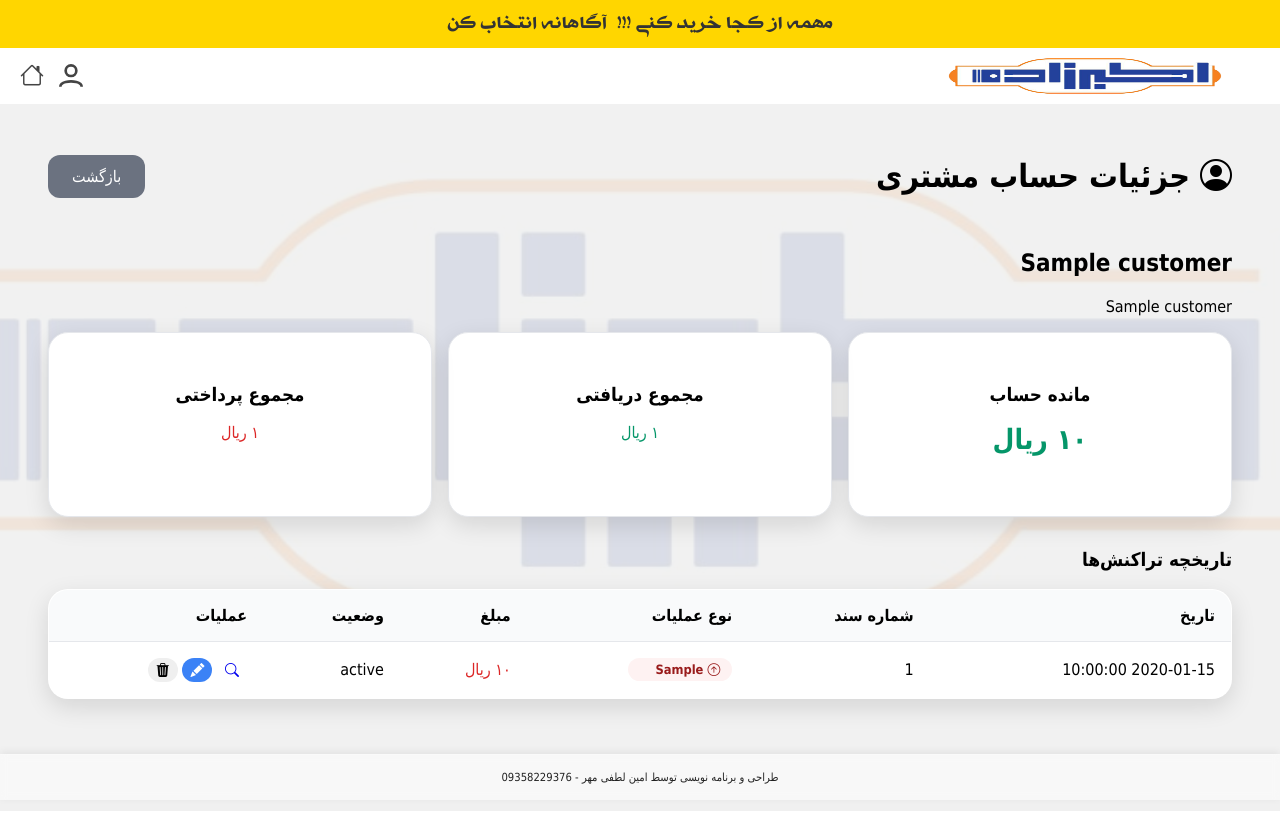
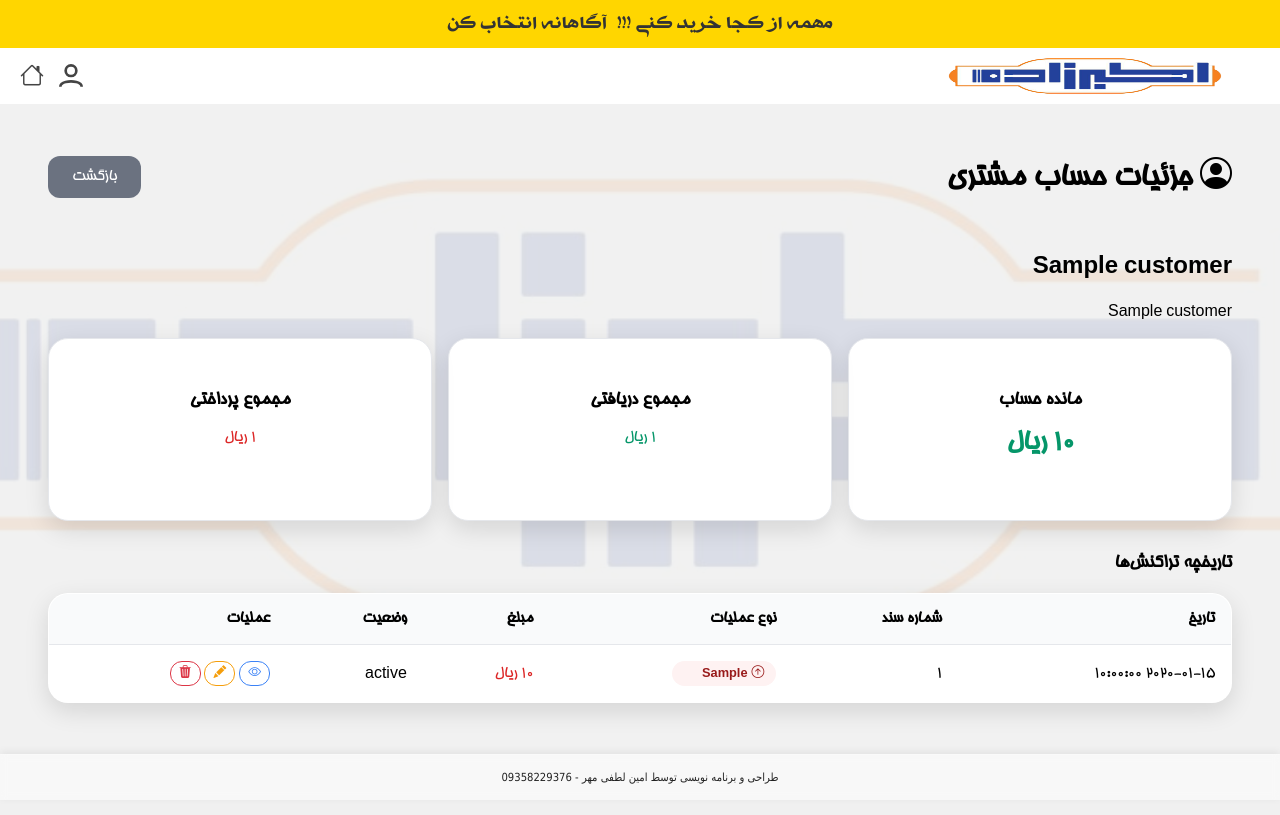
Before and after one commit to aminmehr1987-cloud/sefareshat_project, a Django app: template products/templates/products/customer_balance_detail.html in a window 1280 px wide. Run offline with Django 5.2, Linux system fonts and the light colour scheme; the template is opened without the code that fills it: most values are stand-ins (such as "Sample title", 1, 10 or a date in 2020).

Commit message:
Update products feature and fix models

```diff
--- a/products/templates/products/customer_balance_detail.html
+++ b/products/templates/products/customer_balance_detail.html
@@ -86,19 +86,19 @@
                     </td>
                     <td>
                         <div class="btn-group" role="group">
-                            <a href="{% url 'products:financial_operation_detail' operation.id %}" class="btn btn-sm btn-info" title="مشاهده جزئیات">
-                                <i class="bi bi-search"></i>
+                            <a href="{% url 'products:financial_operation_detail' operation.id %}" class="btn btn-sm btn-outline-primary" title="مشاهده جزئیات">
+                                <i class="bi bi-eye"></i>
                             </a>
                             {% if not operation.is_deleted and operation.status != 'CANCELLED' %}
-                                <a href="{% url 'products:financial_operation_edit' operation.id %}" class="btn btn-sm btn-primary" title="ویرایش">
+                                <a href="{% url 'products:financial_operation_edit' operation.id %}" class="btn btn-sm btn-outline-warning" title="ویرایش">
                                     <i class="bi bi-pencil-fill"></i>
                                 </a>
-                                <form action="{% url 'products:financial_operation_delete' operation.id %}" method="post" onsubmit="return confirm('آیا از حذف این تراکنش مطمئن هستید؟');" style="display: inline;">
+                                <form id="delete-form-{{ operation.id }}" action="{% url 'products:financial_operation_delete' operation.id %}" method="post" style="display: none;">
                                     {% csrf_token %}
-                                    <button type="submit" class="btn btn-sm btn-danger" title="حذف">
-                                        <i class="bi bi-trash3-fill"></i>
-                                    </button>
                                 </form>
+                                <a href="#" onclick="if(confirm('آیا از حذف این تراکنش مطمئن هستید؟')) { document.getElementById('delete-form-{{ operation.id }}').submit(); } return false;" class="btn btn-sm btn-outline-danger" title="حذف">
+                                    <i class="bi bi-trash3-fill"></i>
+                                </a>
                             {% else %}
                                 <button class="btn btn-sm btn-outline-secondary" disabled><i class="bi bi-pencil-fill"></i></button>
                                 <button class="btn btn-sm btn-outline-secondary" disabled><i class="bi bi-trash3-fill"></i></button>
@@ -116,10 +116,17 @@
 </div>
 
 <style>
+@font-face {
+    font-family: 'BHoma';
+    src: url('/static/fonts/BHoma.ttf') format('truetype');
+}
+
+
 .customer-detail-container {
     max-width: 1200px;
     margin: 0 auto;
     padding: 2rem;
+    font-family: 'BHoma', sans-serif;
 }
 
 .detail-header {
@@ -227,8 +234,42 @@
 
 .btn-sm {
     padding: 0.25rem 0.5rem;
-    font-size: 0.875rem;
+    font-size: 0.8rem;
 }
+
+.btn-outline-primary {
+    background: transparent;
+    color: #3b82f6;
+    border: 1px solid #3b82f6;
+}
+
+.btn-outline-primary:hover {
+    background: #3b82f6;
+    color: white;
+}
+
+.btn-outline-warning {
+    background: transparent;
+    color: #f59e0b;
+    border: 1px solid #f59e0b;
+}
+
+.btn-outline-warning:hover {
+    background: #f59e0b;
+    color: white;
+}
+
+.btn-outline-danger {
+    background: transparent;
+    color: #dc3545;
+    border: 1px solid #dc3545;
+}
+
+.btn-outline-danger:hover {
+    background: #dc3545;
+    color: white;
+}
+
 .btn-delete {
     background-color: #dc3545;
     color: white;
```
Also changed, not shown: products/templates/products/fund_detail.html (+58 -6 lines), db.sqlite3.
